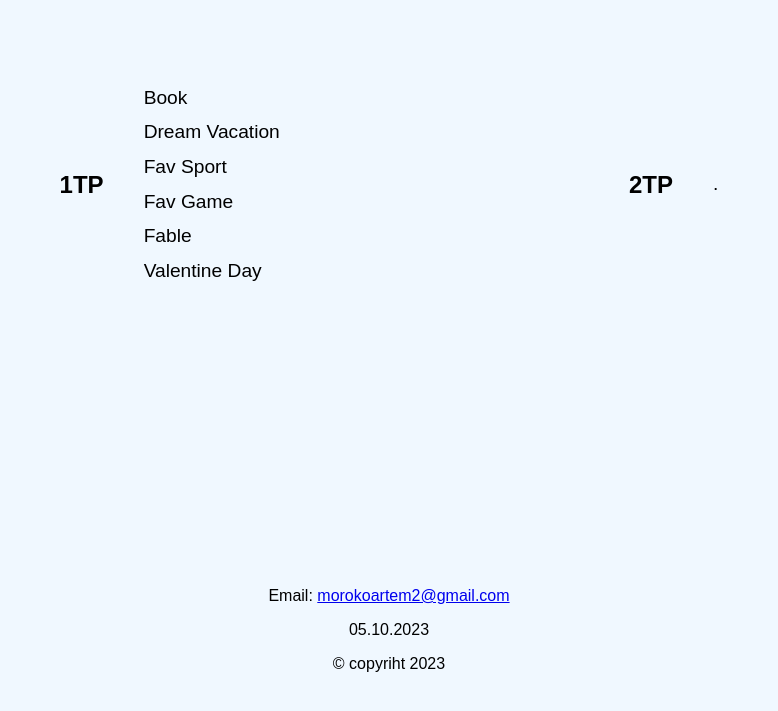
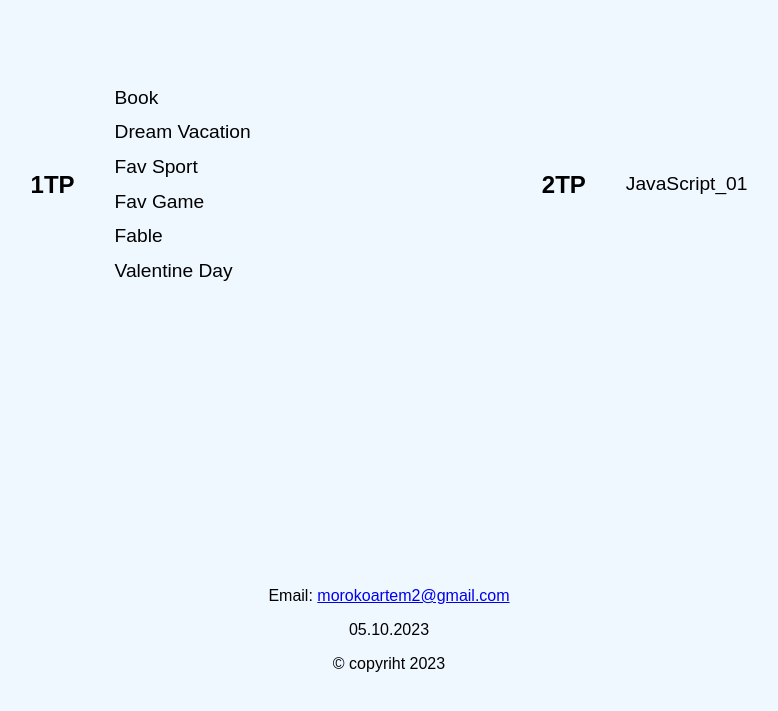
Before and after one commit to ArtemMorozko/My-projects, a plain HTML site: page index.html in a window 1280 px wide. Shown: the part 87-798 px from the top of the page, without its empty margins (251-1029 px from the left). Drawn offline with Linux system fonts and the light colour scheme.

Commit message:
Update index.html

```diff
--- a/index.html
+++ b/index.html
@@ -27,7 +27,7 @@
         <section class="TP">
             <h2 class="title">2TP</h2>
             <ul class="list">
-                <li><a href="">.</a></li>
+                <li><a href="https://artemmorozko.github.io/My-projects/javascript_1/index.html">JavaScript_01</a></li>
         </section>
     </div>
     </main>
```
